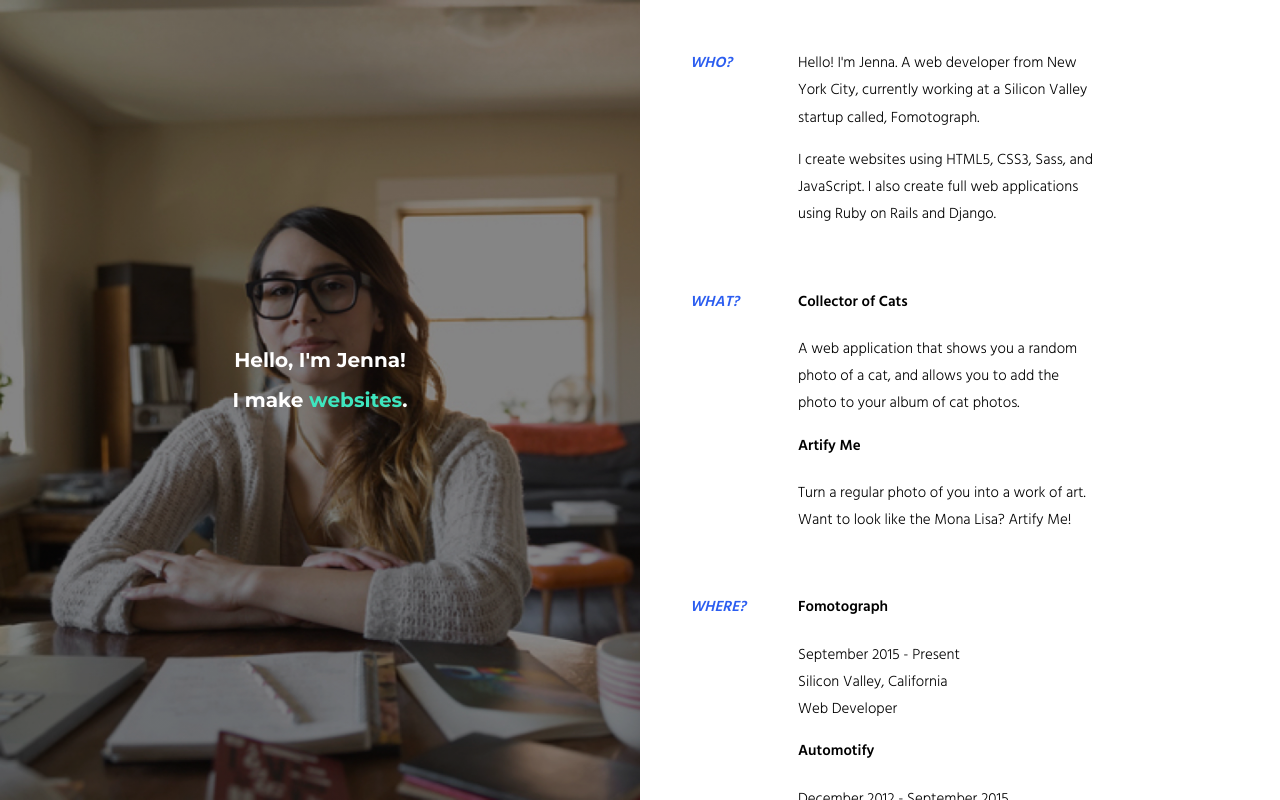
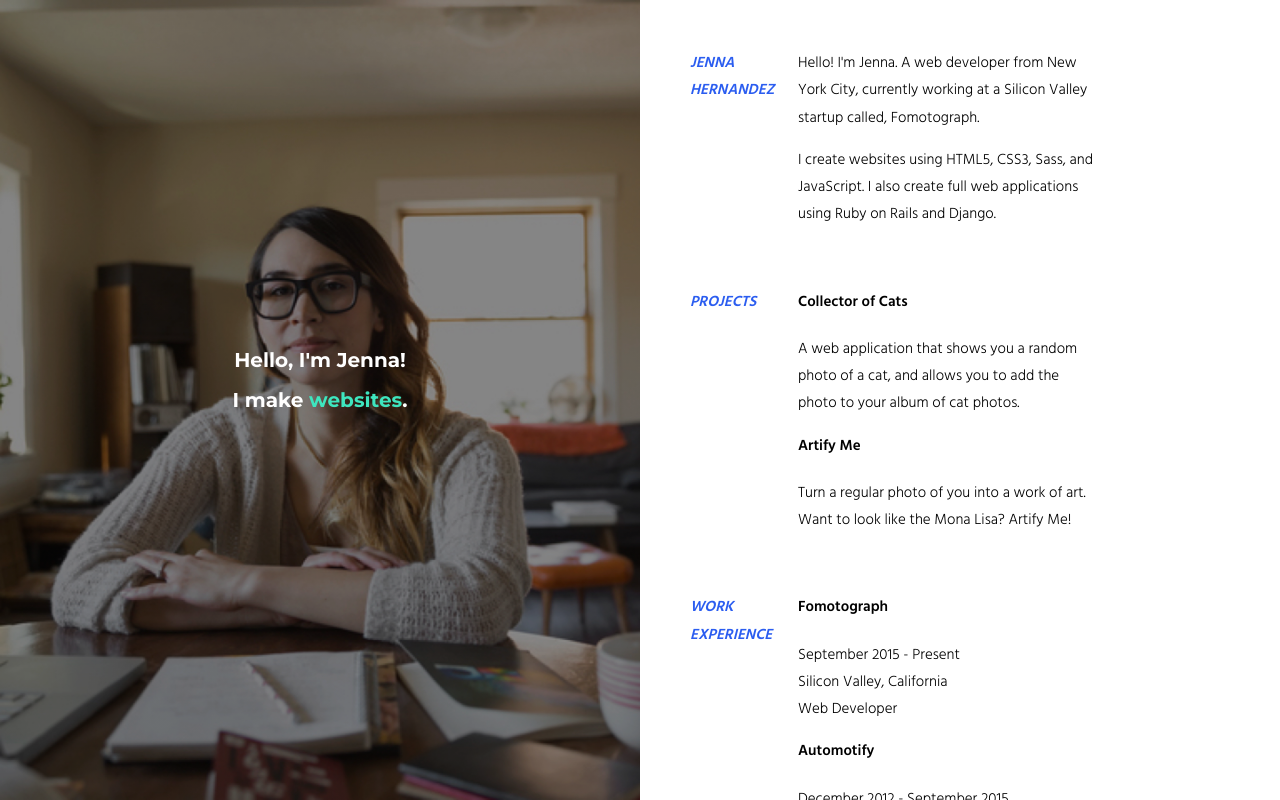
Before and after one commit to 19900623/the-mobile-experience-lab, a plain HTML site: page index.html in a window 1280 px wide. Drawn offline with Linux system fonts and the light colour scheme.

Commit message:
Change headings

```diff
--- a/index.html
+++ b/index.html
@@ -23,7 +23,7 @@
     <section class="resume">
       <section class="part">
         <div class="sidebar">
-          <span class="tag">Who?</span>
+          <span class="tag">Jenna Hernandez</span>
         </div>
         <div class="main">
           <p>
@@ -36,7 +36,7 @@
       </section>
       <section class="part">
         <div class="sidebar">
-          <span class="tag">What?</span>
+          <span class="tag">Projects</span>
         </div>
         <div class="main">
           <h4>Collector of Cats</h4>
@@ -51,7 +51,7 @@
       </section>
       <section class="part">
         <div class="sidebar">
-          <span class="tag">Where?</span>
+          <span class="tag">Work Experience</span>
         </div>
         <div class="main">
           <div>
```
